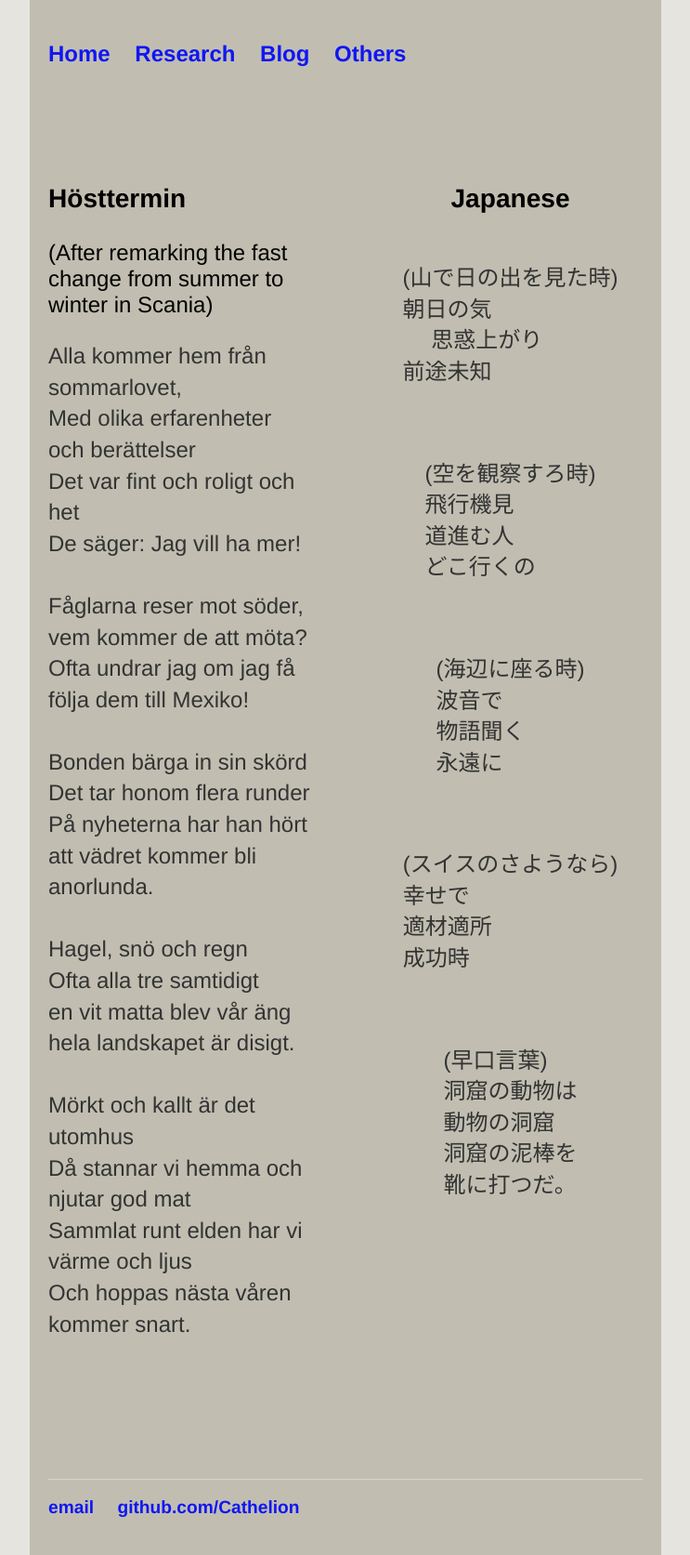
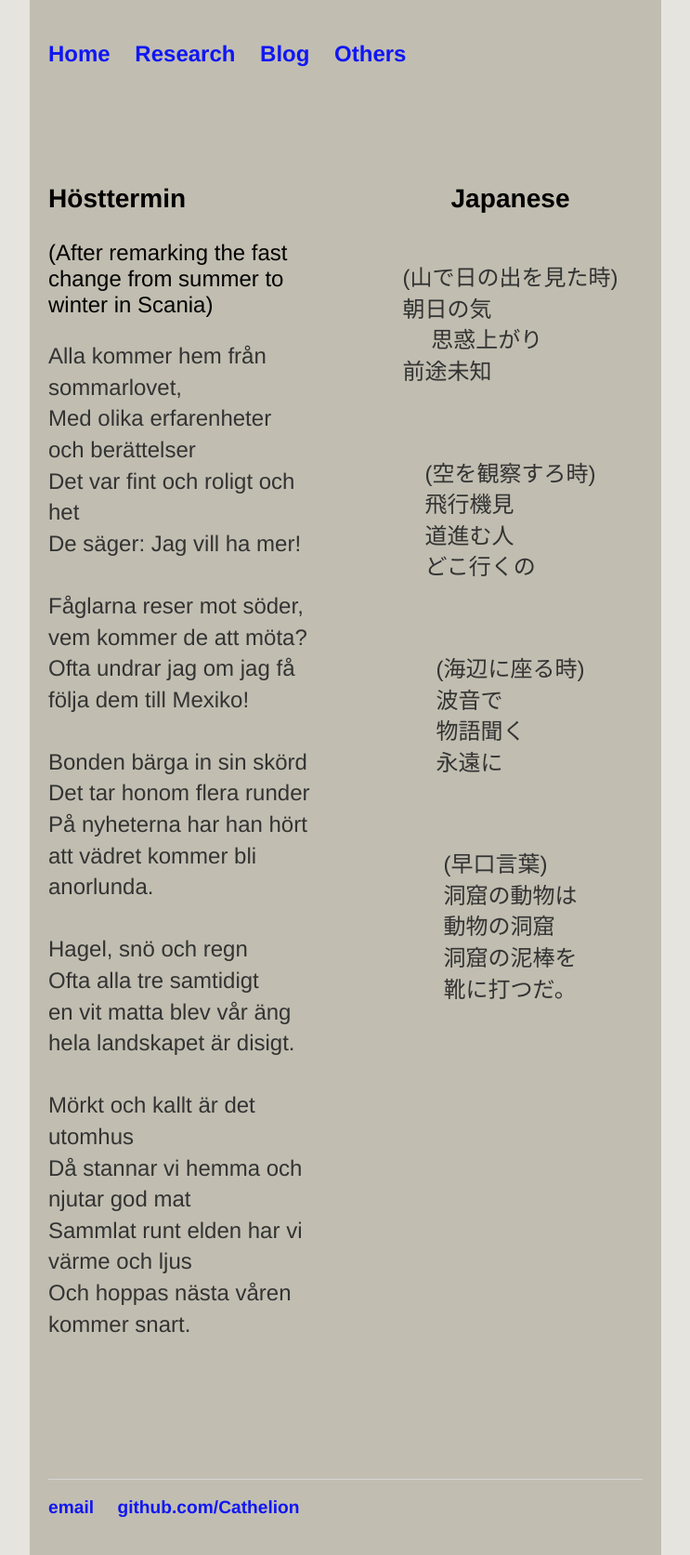
Before and after one commit to Cathelion/Cathelion.github.io, a Jekyll site: the page built from others/others.html, in a window 1280 px wide. Shown: the whole page at 93% size, without its empty margins (268-1011 px from the left). Built offline with Jekyll 4.4.1, drawn with Linux system fonts in a browser that asks for light colours.

Commit message:
Update others.html

```diff
--- a/others/others.html
+++ b/others/others.html
@@ -56,13 +56,6 @@ Och hoppas nästa våren kommer snart.
   </p>
   <br>
   <p>
-  (スイスのさようなら) <br>
-  幸せで <br>
-  適材適所 <br>
-  成功時　<br>
-  </p>
-  <br>
-  <p>
   (早口言葉) <br>
   洞窟の動物は <br>
   動物の洞窟 <br>
```
